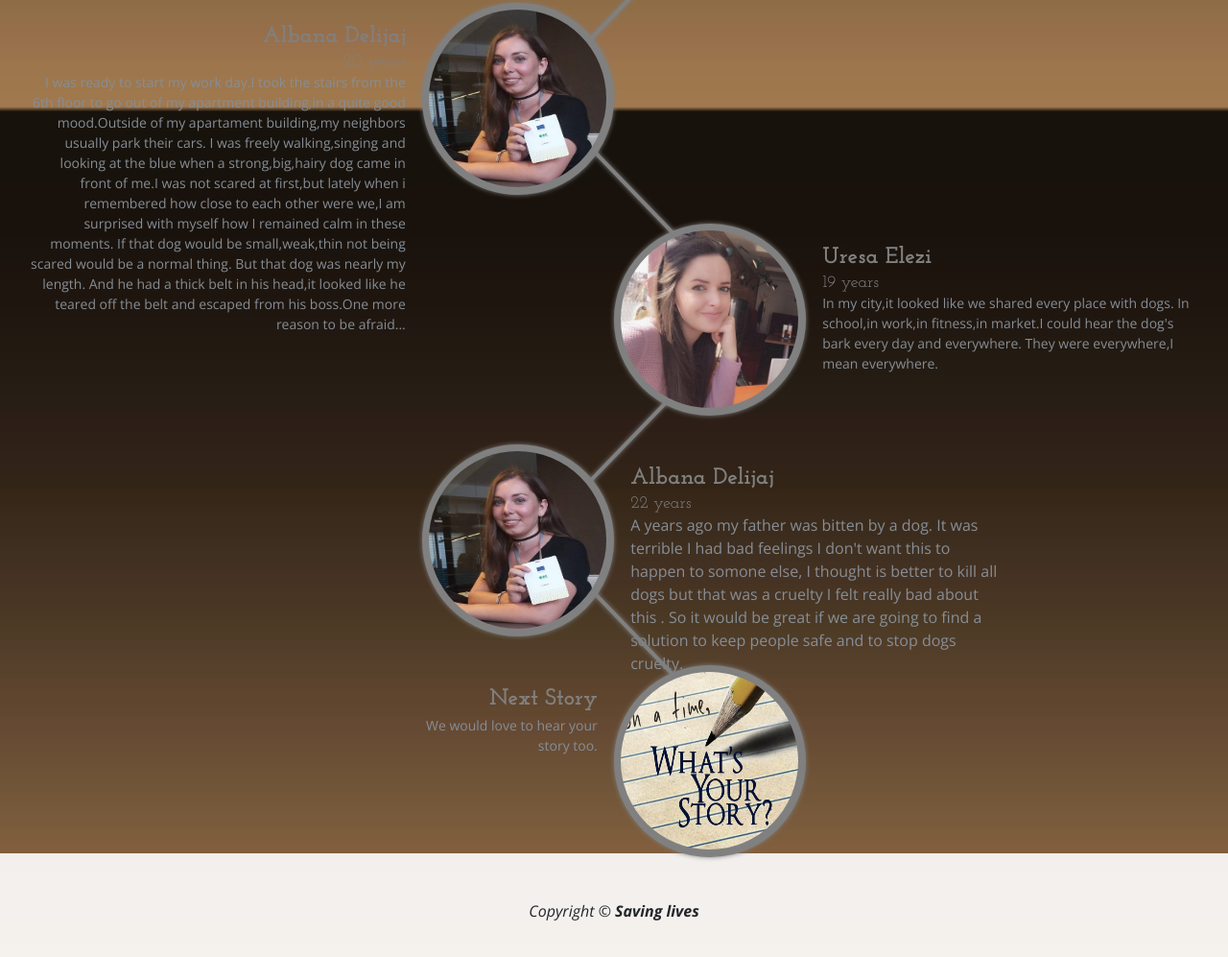
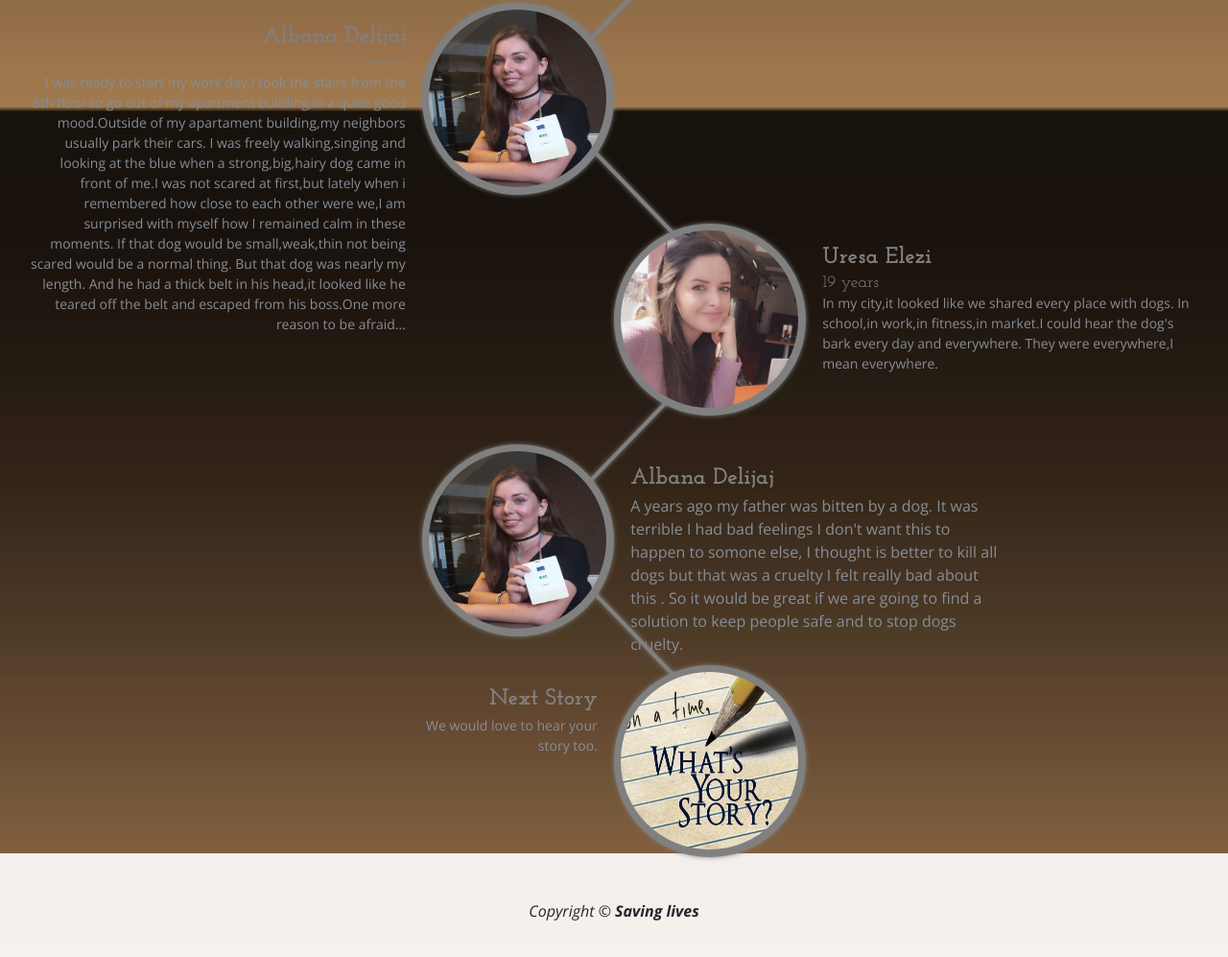
Before and after one commit to Aferdita22/Tech4Policy, a website: page stories.html in a window 1280 px wide. Shown: the part 845-1842 px from the top of the page at 96% size. Drawn offline with nearby package versions, Linux system fonts and the light colour scheme.

Commit message:
stories modified

```diff
--- a/stories.html
+++ b/stories.html
@@ -189,7 +189,7 @@ They were everywhere,I mean everywhere.
           <div class="timeline-panel">
             <div class="timeline-heading">
               <h4><b>Albana Delijaj</b></h4>
-              <h4 class="subheading">22 years</h4>
+
             </div>
             <div class="timeline-body">
               <p class="text-muted">
```
